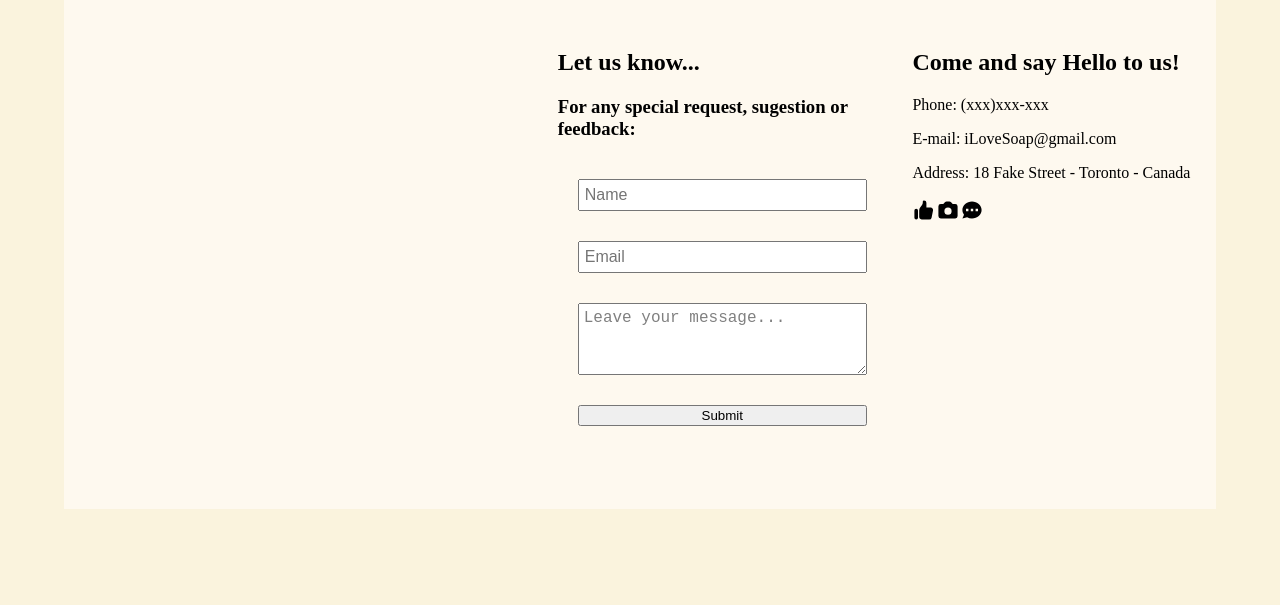
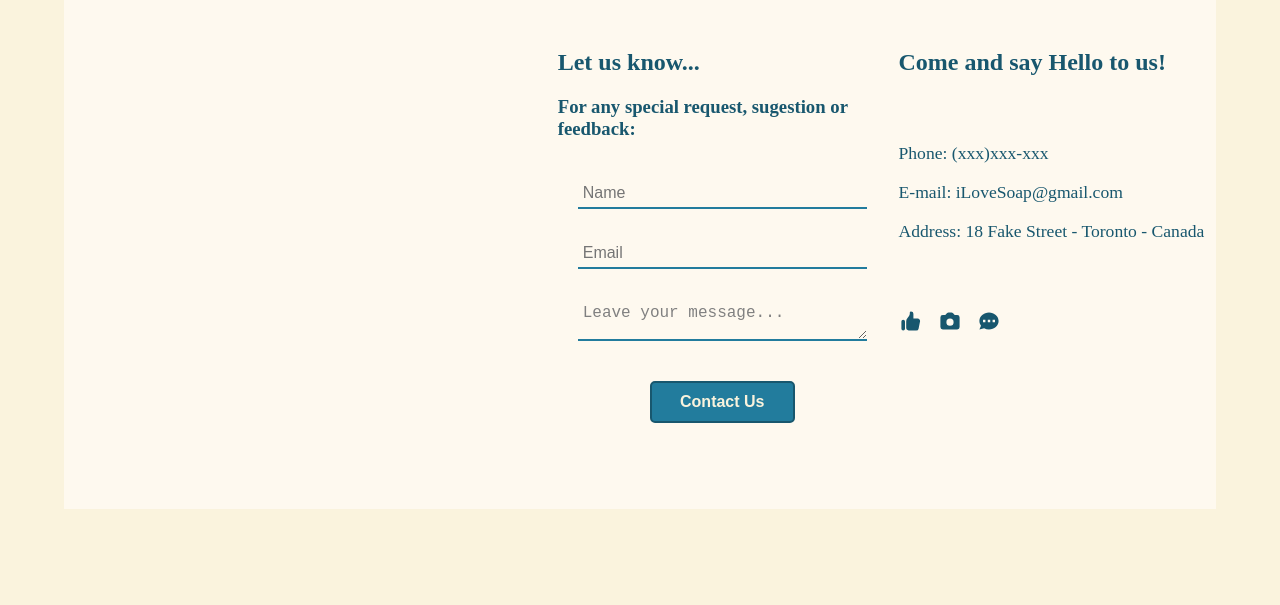
Before and after one commit to AndreiaCifoni/Soap-Project, a React app: page /contact in a window 1280 px wide. Shown: the part 195-800 px from the top of the page. Built offline with nearby package versions, Linux system fonts and the light colour scheme.

Commit message:
ContactUs style done

```diff
--- a/src/components/contactUs/ContactUs.js
+++ b/src/components/contactUs/ContactUs.js
@@ -1,5 +1,12 @@
 import React from "react";
-import { CameraIcon, ChatIcon, ThumbUpIcon } from "@heroicons/react/solid";
+import {
+  CameraIcon,
+  ChatIcon,
+  HomeIcon,
+  MailIcon,
+  PhoneIcon,
+  ThumbUpIcon,
+} from "@heroicons/react/solid";
 import "../layout/styles.css";
 
 const ContactUs = () => {
@@ -19,7 +26,7 @@ const ContactUs = () => {
             <input type="text" placeholder="Name" />
             <input type="email" placeholder="Email" />
             <textarea>Leave your message...</textarea>
-            <button className="contact-btn">Submit</button>
+            <button className="contact-btn">Contact Us</button>
           </form>
         </div>
         <div className="contact-info">
@@ -28,11 +35,11 @@ const ContactUs = () => {
             <p>Phone: (xxx)xxx-xxx</p>
             <p>E-mail: iLoveSoap@gmail.com</p>
             <p>Address: 18 Fake Street - Toronto - Canada</p>
-            <div>
-              <ThumbUpIcon className="icon" />
-              <CameraIcon className="icon" />
-              <ChatIcon className="icon" />
-            </div>
+          </div>
+          <div className="contact-social">
+            <ThumbUpIcon className="icon" />
+            <CameraIcon className="icon" />
+            <ChatIcon className="icon" />
           </div>
         </div>
       </div>
--- a/src/components/layout/styles.css
+++ b/src/components/layout/styles.css
@@ -130,6 +130,7 @@ body {
 
 .contact-container {
   height: 80vh;
+  color: #18576e;
   display: grid;
   grid-template-columns: 1.5fr 2fr;
   grid-template-rows: 1fr;
@@ -151,6 +152,7 @@ body {
 
 .contact-main-title {
   font-size: 3rem;
+
   grid-column: 1 / 3;
   justify-self: center;
 }
@@ -170,17 +172,54 @@ body {
 .contact-form input {
   font-size: 1rem;
   padding: 5px;
+  border: none;
+  background-color: #fef9ef;
+  border-bottom: 2px solid #227c9d;
 }
 
 .contact-form textarea {
   font-size: 1rem;
-  height: 60px;
+  height: 30px;
   color: grey;
   padding: 5px;
+  border: none;
+  background-color: #fef9ef;
+  border-bottom: 2px solid #227c9d;
+}
+
+.contact-btn {
+  width: 50%;
+  font-size: 1rem;
+  font-weight: bold;
+  color: #faf3dd;
+  padding: 10px;
+  margin: 10px;
+  align-self: center;
+  background-color: #227c9d;
+  border: 2px solid #18576e;
+  border-radius: 5px;
+}
+
+.contact-btn:hover {
+  color: #264653;
+  background-color: #17c3b2;
 }
 
 .contact-info {
   justify-self: center;
+  display: flex;
+  flex-direction: column;
+  gap: 30px;
+}
+
+.contact-info p {
+  font-size: 1.1rem;
+}
+
+.contact-social {
+  margin-top: 20px;
+  display: flex;
+  gap: 15px;
 }
 
 /* HOME SOAP BTN*/
```
Also changed, not shown: NOTES.txt (+6 -2 lines).
